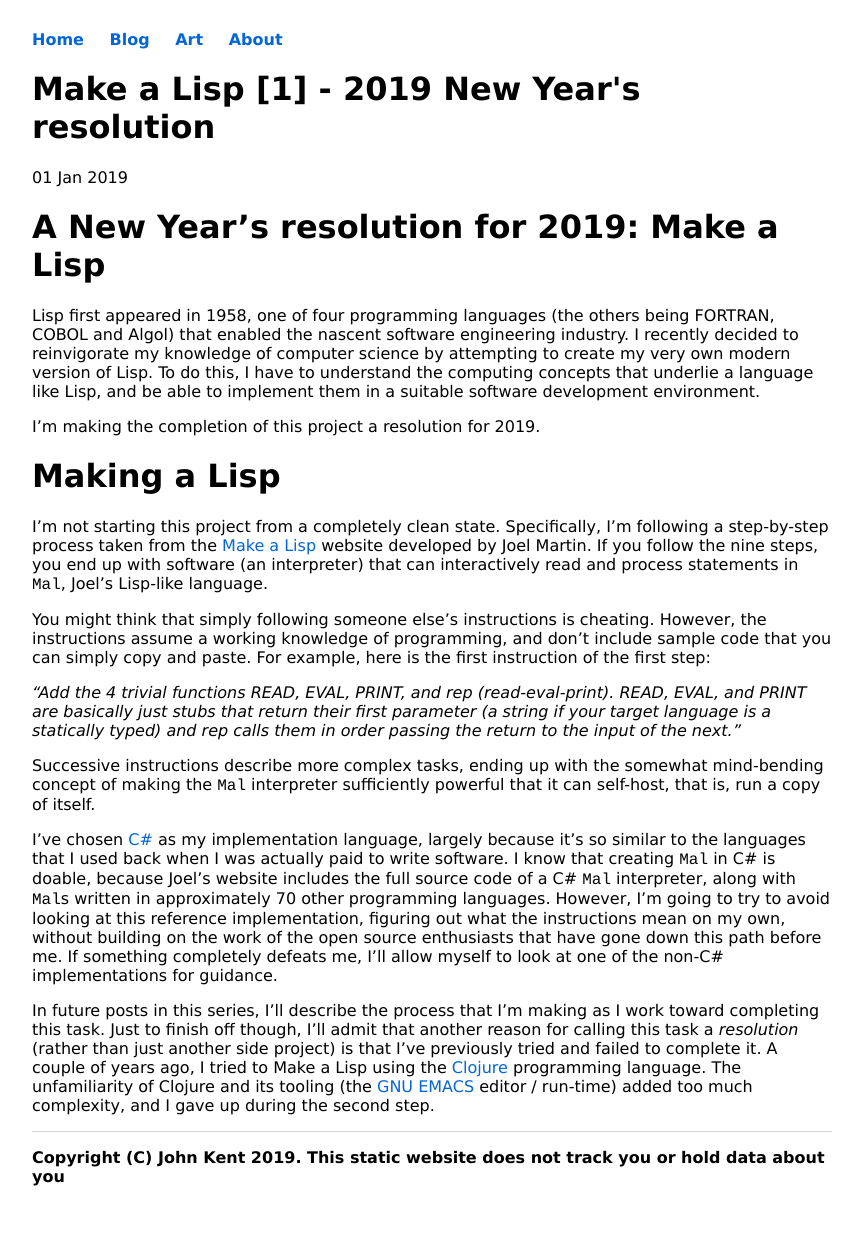
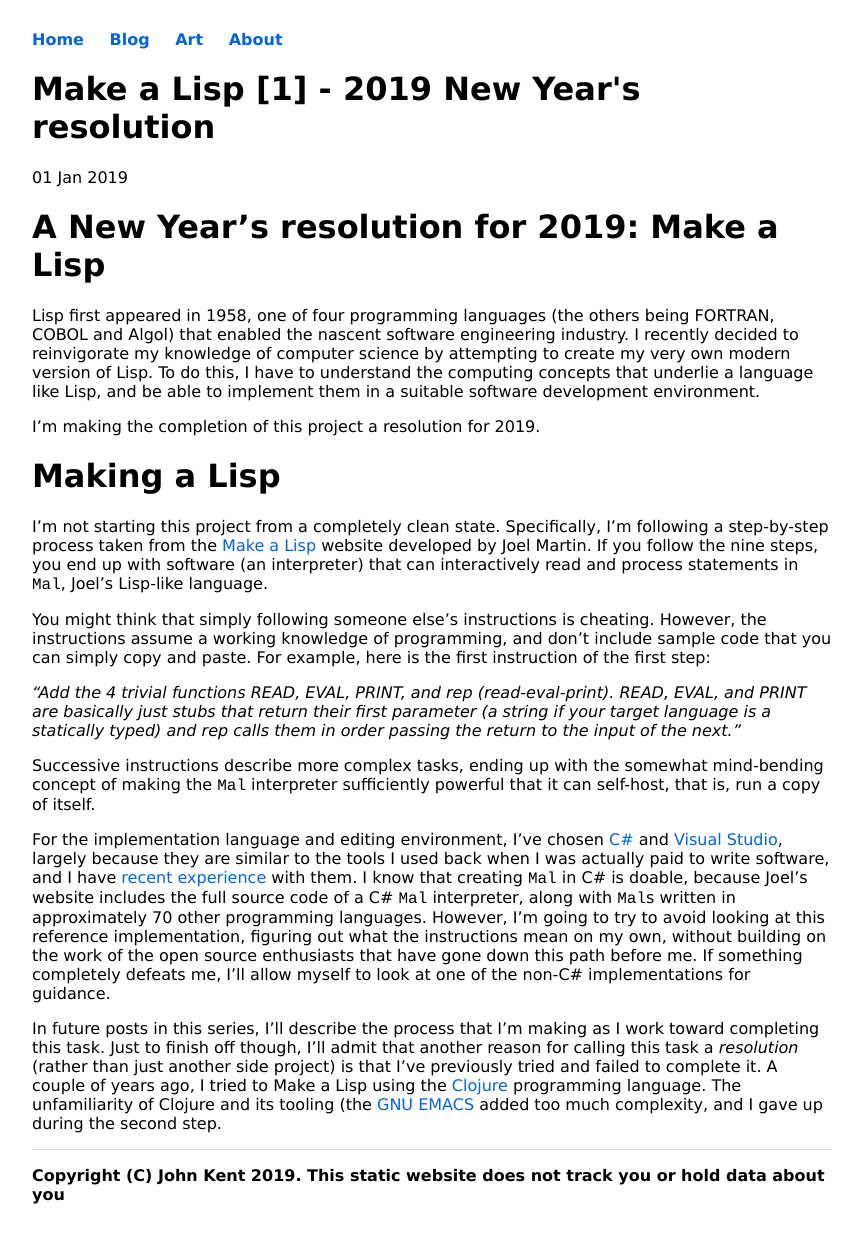
Before and after one commit to KineticLensman/KineticLensman.github.io, a Jekyll site: the page built from _posts/2019-01-01-MAL-1.md, in a window 1280 px wide. Shown: the whole page, without its empty margins (208-1071 px from the left). Built offline with Jekyll 4.4.1, drawn with Linux system fonts in a browser that asks for light colours.

Commit message:
Mentioned VS and Leiningen

```diff
--- a/_posts/2019-01-01-MAL-1.md
+++ b/_posts/2019-01-01-MAL-1.md
@@ -20,6 +20,6 @@
 
 Successive instructions describe more complex tasks, ending up with the somewhat mind-bending concept of making the `Mal` interpreter sufficiently powerful that it can self-host, that is, run a copy of itself.
 
-I've chosen [C#](https://en.wikipedia.org/wiki/C_Sharp_(programming_language)) as my implementation language, largely because it's so similar to the languages that I used back when I was actually paid to write software. I know that creating `Mal` in C# is doable, because Joel's website includes the full source code of a C# `Mal` interpreter, along with `Mal`s written in approximately 70 other programming languages. However, I'm going to try to avoid looking at this reference implementation, figuring out what the instructions mean on my own, without building on the work of the open source enthusiasts that have gone down this path before me. If something completely defeats me, I'll allow myself to look at one of the non-C# implementations for guidance.
+For the implementation language and editing environment, I've chosen [C#](https://en.wikipedia.org/wiki/C_Sharp_(programming_language)) and [Visual Studio](https://docs.microsoft.com/en-gb/visualstudio/?view=vs-2017), largely because they are similar to the tools I used back when I was actually paid to write software, and I have [recent experience](https://www.non-kinetic-effects.co.uk/blog/2018/12/24/generative) with them. I know that creating `Mal` in C# is doable, because Joel's website includes the full source code of a C# `Mal` interpreter, along with `Mal`s written in approximately 70 other programming languages. However, I'm going to try to avoid looking at this reference implementation, figuring out what the instructions mean on my own, without building on the work of the open source enthusiasts that have gone down this path before me. If something completely defeats me, I'll allow myself to look at one of the non-C# implementations for guidance.
 
-In future posts in this series, I'll describe the process that I'm making as I work toward completing this task. Just to finish off though, I'll admit that another reason for calling this task a *resolution* (rather than just another side project) is that I've previously tried and failed to complete it. A couple of years ago, I tried to Make a Lisp using the [Clojure](https://en.wikipedia.org/wiki/Clojure) programming language. The unfamiliarity of Clojure and its tooling (the [GNU EMACS](https://www.gnu.org/software/emacs/) editor / run-time) added too much complexity, and I gave up during the second step.
+In future posts in this series, I'll describe the process that I'm making as I work toward completing this task. Just to finish off though, I'll admit that another reason for calling this task a *resolution* (rather than just another side project) is that I've previously tried and failed to complete it. A couple of years ago, I tried to Make a Lisp using the [Clojure](https://en.wikipedia.org/wiki/Clojure) programming language. The unfamiliarity of Clojure and its tooling (the [GNU EMACS](https://www.gnu.org/software/emacs/ editor and the [Leiningen](https://leiningen.org/) nuild tools) added too much complexity, and I gave up during the second step.
```
